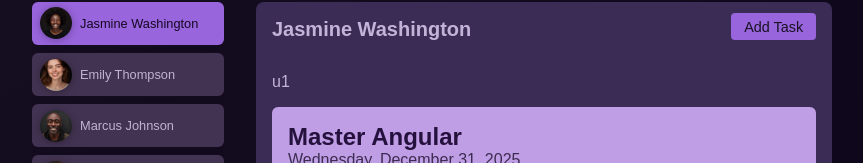
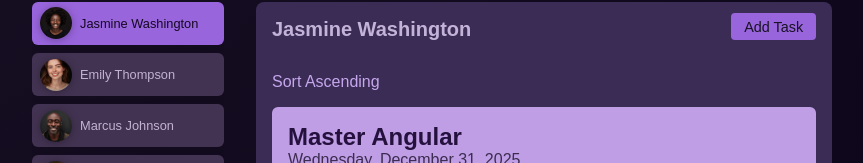
Before and after one commit to RaidThabet/angular-learning, an Angular app: page /users/u1/tasks in a window 1280 px wide. Shown: the part 260-423 px from the top of the page, without its empty margins (208-1071 px from the left). Built offline with nearby package versions, Linux system fonts and the light colour scheme.

Commit message:
Extracting query parameters via inputs

```diff
--- a/src/app/tasks/tasks.component.css
+++ b/src/app/tasks/tasks.component.css
@@ -1,3 +1,13 @@
+a {
+  text-decoration: none;
+  color: #c6a7ed
+}
+
+a:hover,
+a:active {
+  color: #9b79c6
+}
+
 ul {
   list-style: none;
   margin: 1rem 0;
--- a/src/app/tasks/tasks.component.html
+++ b/src/app/tasks/tasks.component.html
@@ -1,8 +1,12 @@
-<p>{{userId()}}</p>
+<p>
+  <a routerLink="./" [queryParams]="{order: order() === 'asc' ? 'desc' : 'asc'}">
+    Sort {{ order() === "asc" ? "Descending" : "Ascending" }}
+  </a>
+</p>
 <ul>
   @for (task of userTasks(); track task.id) {
     <li>
-      <app-task [task]="task" />
+      <app-task [task]="task"/>
     </li>
   } @empty {
     <p>There are no tasks yet. Start adding some!</p>
--- a/src/app/tasks/tasks.component.ts
+++ b/src/app/tasks/tasks.component.ts
@@ -3,16 +3,18 @@ import {Component, computed, inject, input} from '@angular/core';
 import {TaskComponent} from './task/task.component';
 import {Task} from './task/task.model';
 import {TasksService} from './tasks.service';
+import {RouterLink} from '@angular/router';
 
 @Component({
   selector: 'app-tasks',
   standalone: true,
   templateUrl: './tasks.component.html',
   styleUrl: './tasks.component.css',
-  imports: [TaskComponent],
+  imports: [TaskComponent, RouterLink],
 })
 export class TasksComponent {
   userId = input.required<string>();
+  order = input<"asc" | "desc">();
   private tasksService = inject(TasksService);
   userTasks = computed(() =>
     this.tasksService.allTasks().filter(t => t.userId === this.userId()
```
